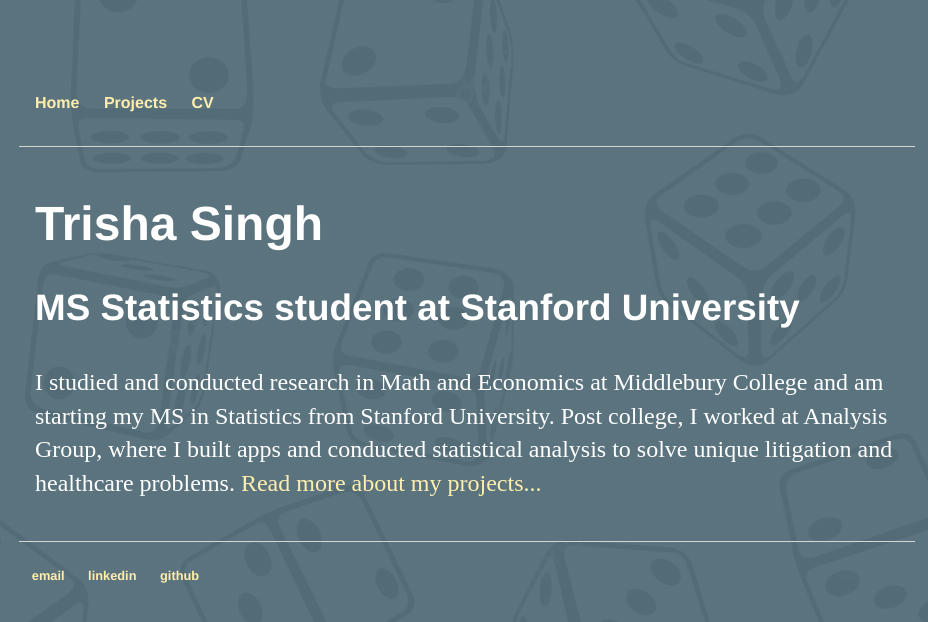
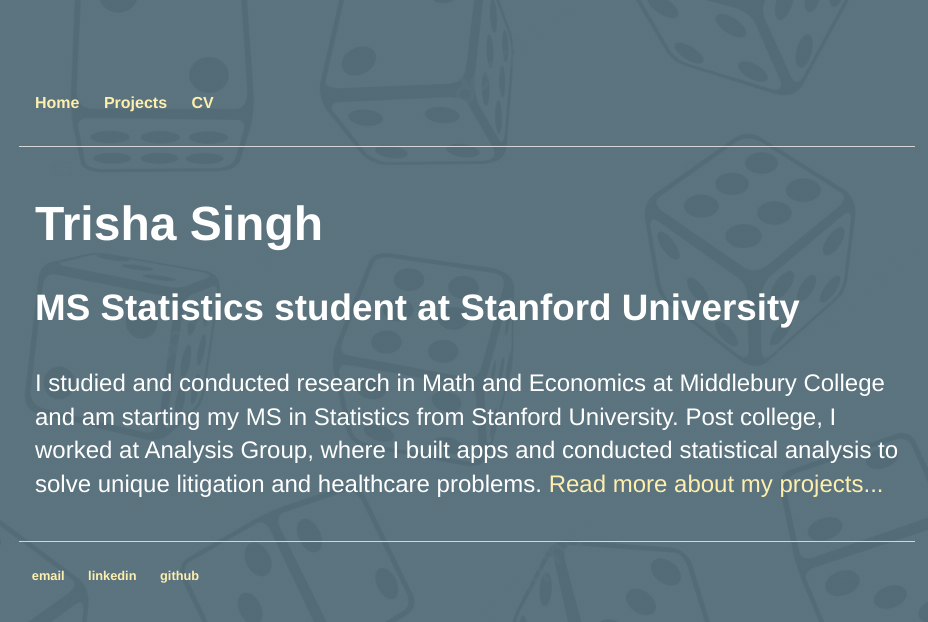
Before and after one commit to trishasingh/trishasingh.github.io, a Jekyll site: the page built from index.html, in a window 1280 px wide. Shown: the top 622 px of the page, without its empty margins (173-1101 px from the left). Built offline with Jekyll 4.4.1, drawn with Linux system fonts in a browser that asks for light colours.

Commit message:
final formatting touches (#7)

```diff
--- a/css/main.css
+++ b/css/main.css
@@ -1,9 +1,13 @@
 body { margin: 60px auto; width: 70%; }
 
-a { text-decoration: none; color: #ffefae; }
+a { font-family: 'Helvetica', 'Arial', 'Sans-Serif';
+    text-decoration: none; color: #ffefae;
+  }
 a:hover { text-decoration: underline; }
 
-p, ul { font-size: 1.5em; line-height: 1.4em; color: white; }
+p, ul { font-family: 'Helvetica', 'Arial', 'Sans-Serif';
+        font-size: 1.5em; line-height: 1.4em; color: white;
+      }
 
 h1, h2, h3, h4 { font-family: 'Helvetica', 'Arial', 'Sans-Serif'; color: white; }
 h1 { font-size: 3em;  }
```
